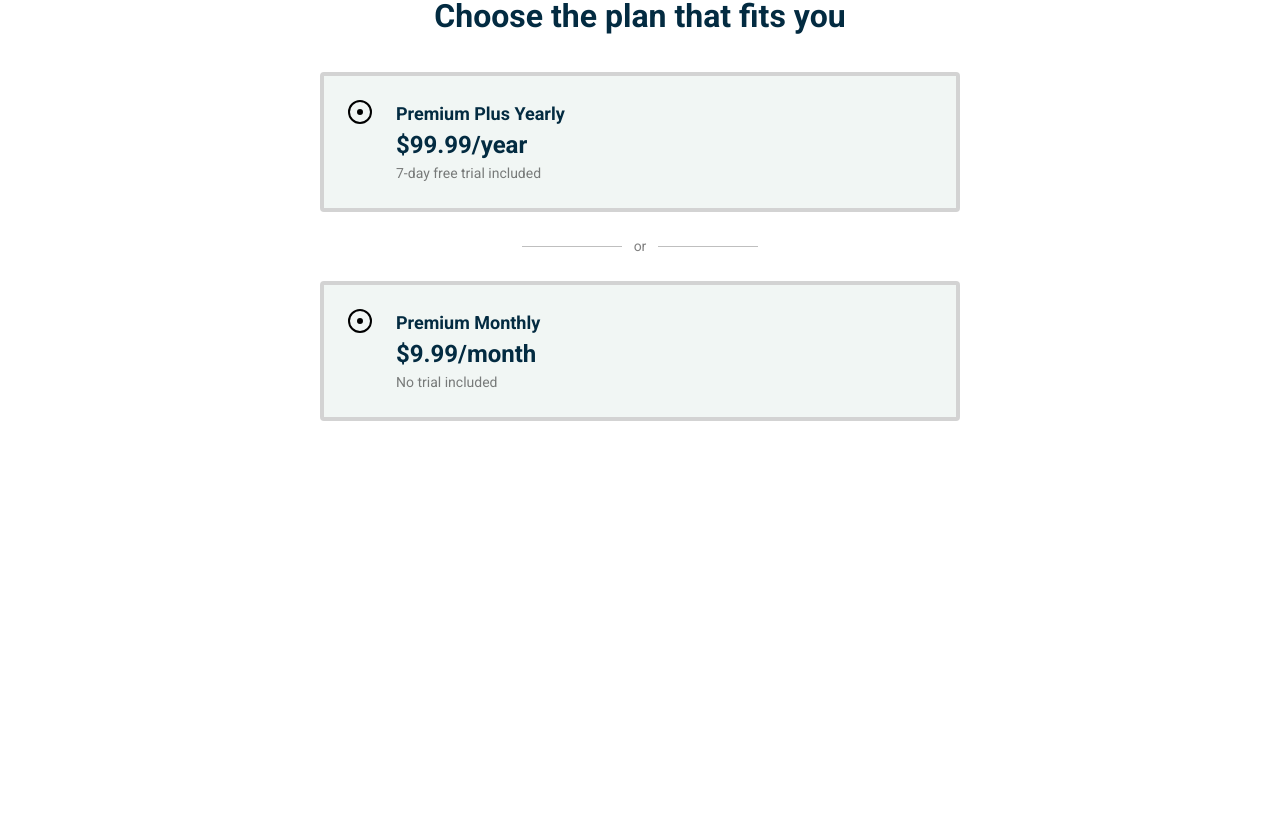
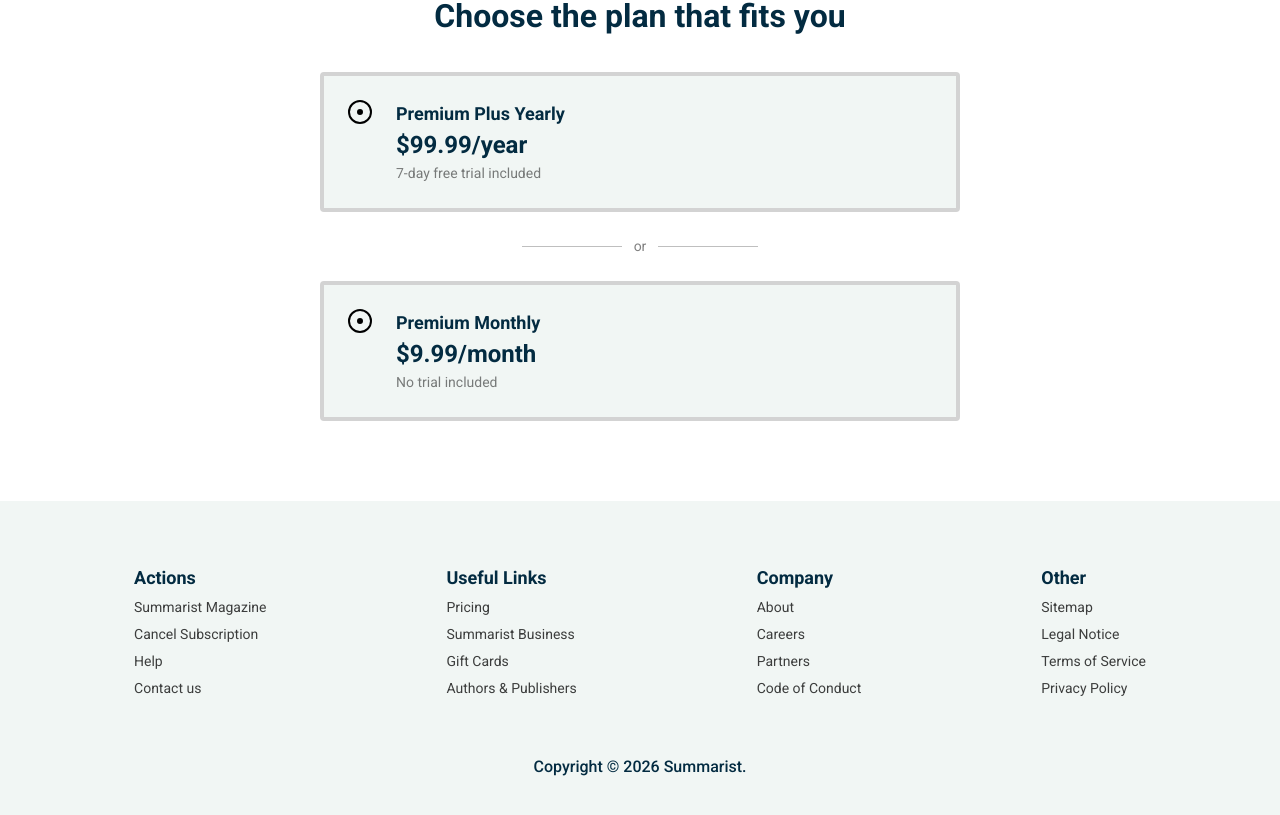
Before and after one commit to jeddelich/fes-internship-summarist, a Next.js app: page /choose-plan in a window 1280 px wide. Shown: the part 1056-1871 px from the top of the page. Before the commit the page ends 1557 px from the top, so only its background shows below. Built offline with nearby package versions, Linux system fonts and the light colour scheme; no server answers.

Commit message:
add footer

```diff
--- a/app/choose-plan/page.module.css
+++ b/app/choose-plan/page.module.css
@@ -9,7 +9,7 @@
 }
 
 .h1,
-.h3 {
+.h4 {
     color: #ffffff;
 }
 
@@ -23,7 +23,7 @@
     margin-bottom: 32px;
 }
 
-.h3{
+.h4{
     font-weight: 400;
     font-size: 20px;
 }
@@ -180,3 +180,47 @@
 .separatorText{
     font-size: 14px;
 }
+
+/* FOOTER */
+
+.footer{
+    width: 100%;
+    display: flex;
+    flex-direction: column;
+    justify-content: center;
+    align-items: center;
+    height: 324px;
+    background-color: #f1f6f4;
+    color: #032b41;
+}
+
+.footerLists{
+    margin: 16px 0 56px 0;
+    display: flex;
+    gap: 180px;
+}
+
+.footerList{
+    display: flex;
+    flex-direction: column;
+    gap: 6px;
+}
+
+.footerListItem{
+    font-size: 14px;
+    color: black;
+    opacity: 75%;
+}
+
+.footerLink{
+    cursor: not-allowed;
+}
+
+.h3{
+    font-weight: bold;
+    font-size: 18px;
+}
+
+.copyright{
+    font-weight: 500;
+}
--- a/app/choose-plan/page.tsx
+++ b/app/choose-plan/page.tsx
@@ -10,7 +10,7 @@
         <h1 className={styles.h1}>
           Get unlimited access to many amazing books to read
         </h1>
-        <h3 className={styles.h3}>
+        <h3 className={styles.h4}>
           Turn ordinary moments into amazing learning opportunities
         </h3>
         <figure className={styles.imgWrapper}>
@@ -82,6 +82,40 @@
           </div>
         </div>
       </section>
+
+      <footer className={styles.footer}>
+        <div className={styles.footerLists}>
+          <ul className={styles.footerList}>
+            <h3 className={styles.h3}>Actions</h3>
+            <li className={styles.footerListItem}><a className={styles.footerLink}>Summarist Magazine</a></li>
+            <li className={styles.footerListItem}><a className={styles.footerLink}>Cancel Subscription</a></li>
+            <li className={styles.footerListItem}><a className={styles.footerLink}>Help</a></li>
+            <li className={styles.footerListItem}><a className={styles.footerLink}>Contact us</a></li>
+          </ul>
+          <ul className={styles.footerList}>
+            <h3 className={styles.h3}>Useful Links</h3>
+            <li className={styles.footerListItem}><a className={styles.footerLink}>Pricing</a></li>
+            <li className={styles.footerListItem}><a className={styles.footerLink}>Summarist Business</a></li>
+            <li className={styles.footerListItem}><a className={styles.footerLink}>Gift Cards</a></li>
+            <li className={styles.footerListItem}><a className={styles.footerLink}>Authors & Publishers</a></li>
+          </ul>
+          <ul className={styles.footerList}>
+            <h3 className={styles.h3}>Company</h3>
+            <li className={styles.footerListItem}><a className={styles.footerLink}>About</a></li>
+            <li className={styles.footerListItem}><a className={styles.footerLink}>Careers</a></li>
+            <li className={styles.footerListItem}><a className={styles.footerLink}>Partners</a></li>
+            <li className={styles.footerListItem}><a className={styles.footerLink}>Code of Conduct</a></li>
+          </ul>
+          <ul className={styles.footerList}>
+            <h3 className={styles.h3}>Other</h3>
+            <li className={styles.footerListItem}><a className={styles.footerLink}>Sitemap</a></li>
+            <li className={styles.footerListItem}><a className={styles.footerLink}>Legal Notice</a></li>
+            <li className={styles.footerListItem}><a className={styles.footerLink}>Terms of Service</a></li>
+            <li className={styles.footerListItem}><a className={styles.footerLink}>Privacy Policy</a></li>
+          </ul>
+        </div>
+        <div className={styles.copyright}>Copyright &copy; 2026 Summarist.</div>
+      </footer>
     </div>
   );
 }
```
